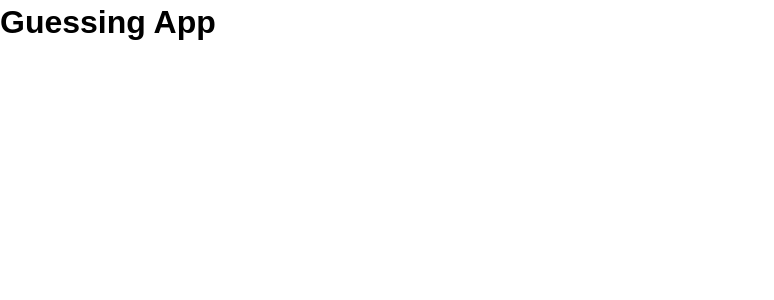
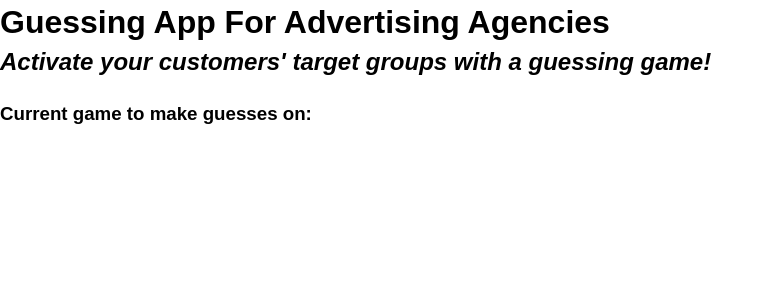
Before and after one commit to carlschlyter/my_thesis_b, a React (Create React App) app: page / in a window 1280 px wide. Shown: the top 300 px of the page, without its empty margins (0-774 px from the left). Built offline with nearby package versions, Linux system fonts and the light colour scheme.

Commit message:
created initial component for the start page

```diff
--- a/src/App.css
+++ b/src/App.css
@@ -13,3 +13,7 @@ a {
   color: #333;
   text-decoration: none;
 }
+
+h2 {
+  font-style: italic;
+}
--- a/src/App.js
+++ b/src/App.js
@@ -1,10 +1,11 @@
 import React from 'react';
+import StartPage from './components/StartPage';
 import './App.css';
 
 function App() {
   return (
     <div className="App">
-      <h1>Guessing App</h1>
+      <StartPage />
     </div>
   );
 }
--- /dev/null
+++ b/src/components/StartPage.js
@@ -0,0 +1,13 @@
+import React, { Component } from 'react'
+
+export default class StartPage extends Component {
+    render() {
+        return (
+            <div>
+                <h1>Guessing App For Advertising Agencies</h1>
+                <h2>Activate your customers' target groups with a guessing game!</h2><br/>
+                <h3>Current game to make guesses on: </h3>
+            </div>
+        )
+    }
+}
```
